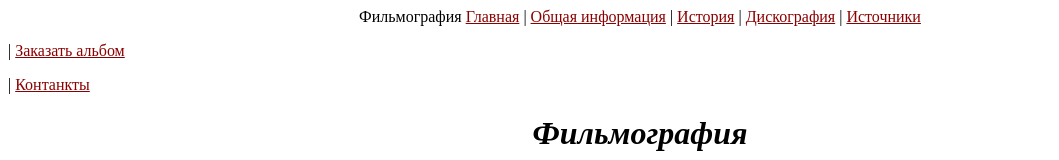
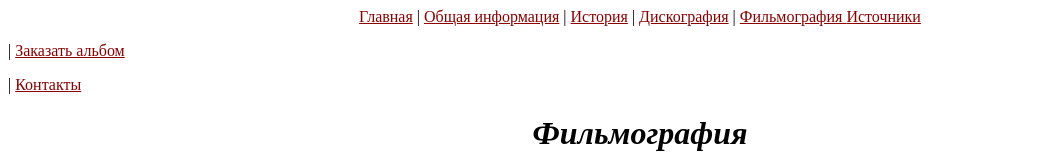
Before and after one commit to OksanaMazanova/Beatles, a plain HTML site: page film.html in a window 1280 px wide. Shown: the top 160 px of the page, without its empty margins (0-1059 px from the left). Drawn offline with Linux system fonts and the light colour scheme.

Commit message:
Update film.html

```diff
--- a/film.html
+++ b/film.html
@@ -3,14 +3,15 @@
   <TITLE> Фильмография </TITLE>
  </HEAD>
  <BODY>
-  <p align=center> Фильмография
+  <p align=center>
  <a style="color:#8B0000" href= "index2.html"> Главная</a> |
  <a style="color:#8B0000" href= "info.html"> Общая информация</a> |
  <a style="color:#8B0000" href= "history.html"> История</a> |
  <a style="color:#8B0000" href= "dick.html"> Дискография</a> |
+ <a style="color:#8B0000" href= film.html> Фильмография </a>
  <a style="color:#8B0000" href= "links.html"> Источники</a> </p> |
  <a style="color:#8B0000" href= "shop.html"> Заказать альбом </a> </p> |
- <a style="color:#8B0000" href= "contacts.html"> Контанкты </a> </p>
+ <a style="color:#8B0000" href= "contacts.html"> Контакты </a> </p> </center>
 
  <h1 align=center><em>Фильмография <a name=top></em></h1>
 
```
